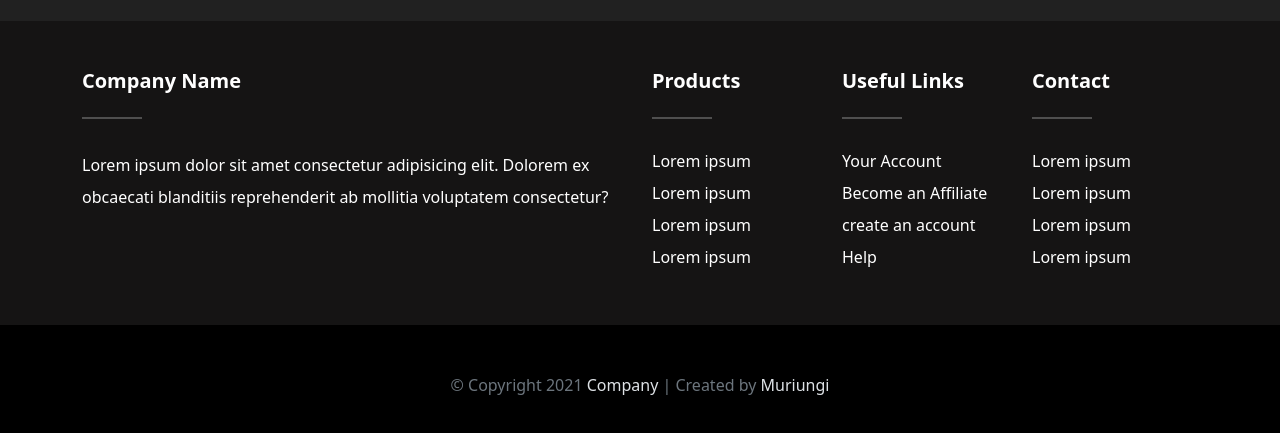
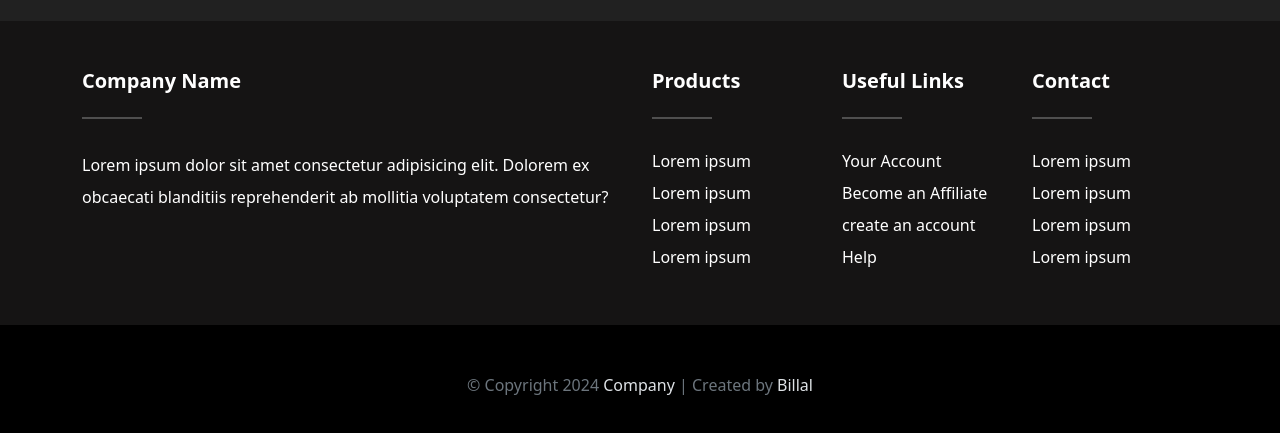
Before and after one commit to billalben/patrix, a website built with Vite: page index.html in a window 1280 px wide. Shown: the part 7566-7999 px from the top of the page. Built offline with nearby package versions, Linux system fonts and the light colour scheme; files whose address does not match are found by name.

Commit message:
dynamic copyright year

```diff
--- a/assets/js/script.js
+++ b/assets/js/script.js
@@ -28,3 +28,7 @@ navLinks.forEach((navLink) => {
     lastActiveNavLink = navLink;
   });
 });
+
+// Dynamic copyright year
+const copyrightYear = document.querySelector("span.copyright-yr");
+copyrightYear.textContent = new Date().getFullYear();
--- a/index.html
+++ b/index.html
@@ -1129,10 +1129,10 @@
           <div class="row text-center text-white">
             <div class="col-12">
               <div class="footer-bottom__copyright">
-                &COPY; Copyright 2021 <a href="#">Company</a> | Created by
-                <a href="http://codewithpatrick.com" target="_blank"
-                  >Muriungi</a
-                >
+                &COPY; Copyright <span class="copyright-yr">2024</span> <a href="#">Company</a> | Created by
+                <a href="https://github.com/billalben" target="_blank">
+                  Billal
+                </a>
               </div>
             </div>
           </div>
```
